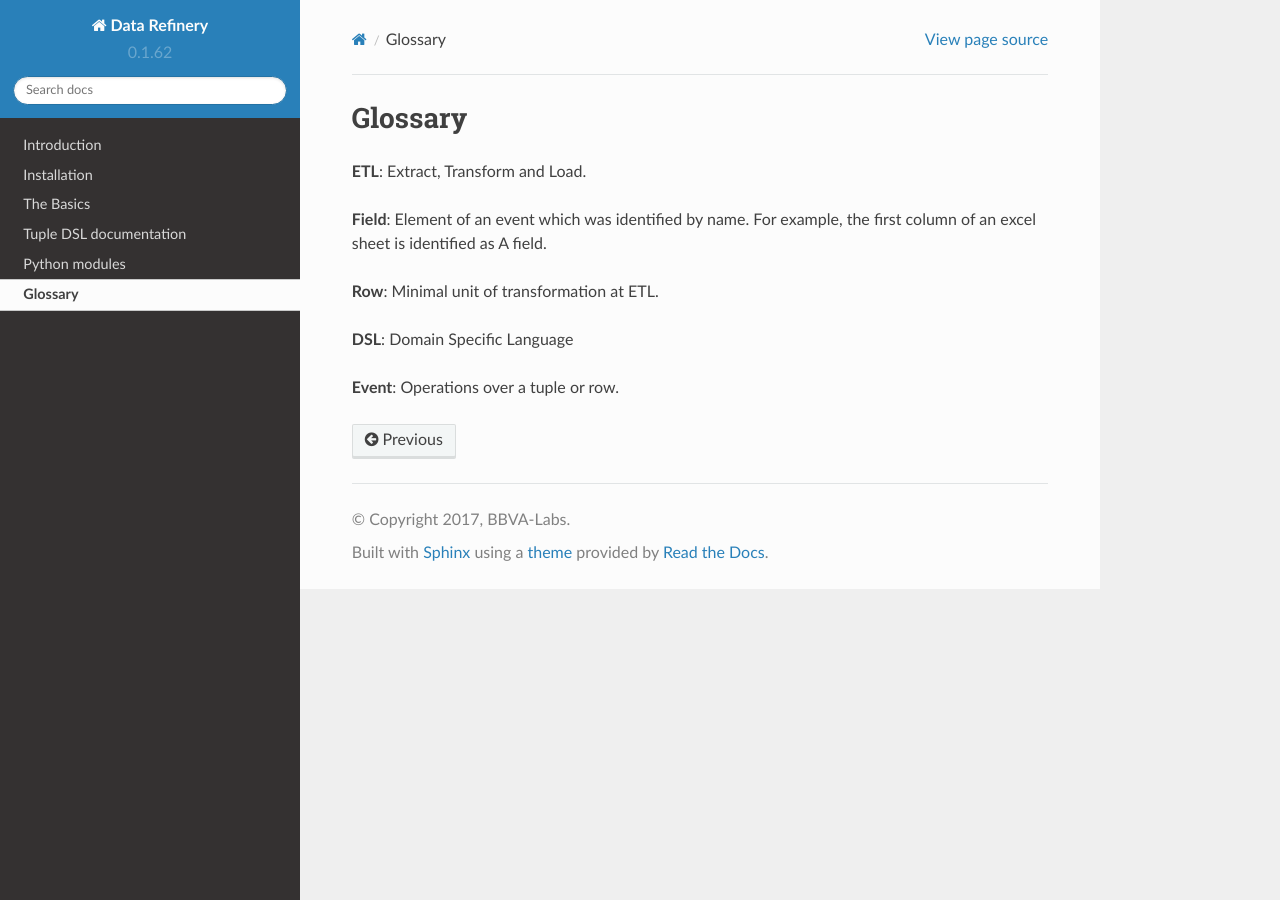
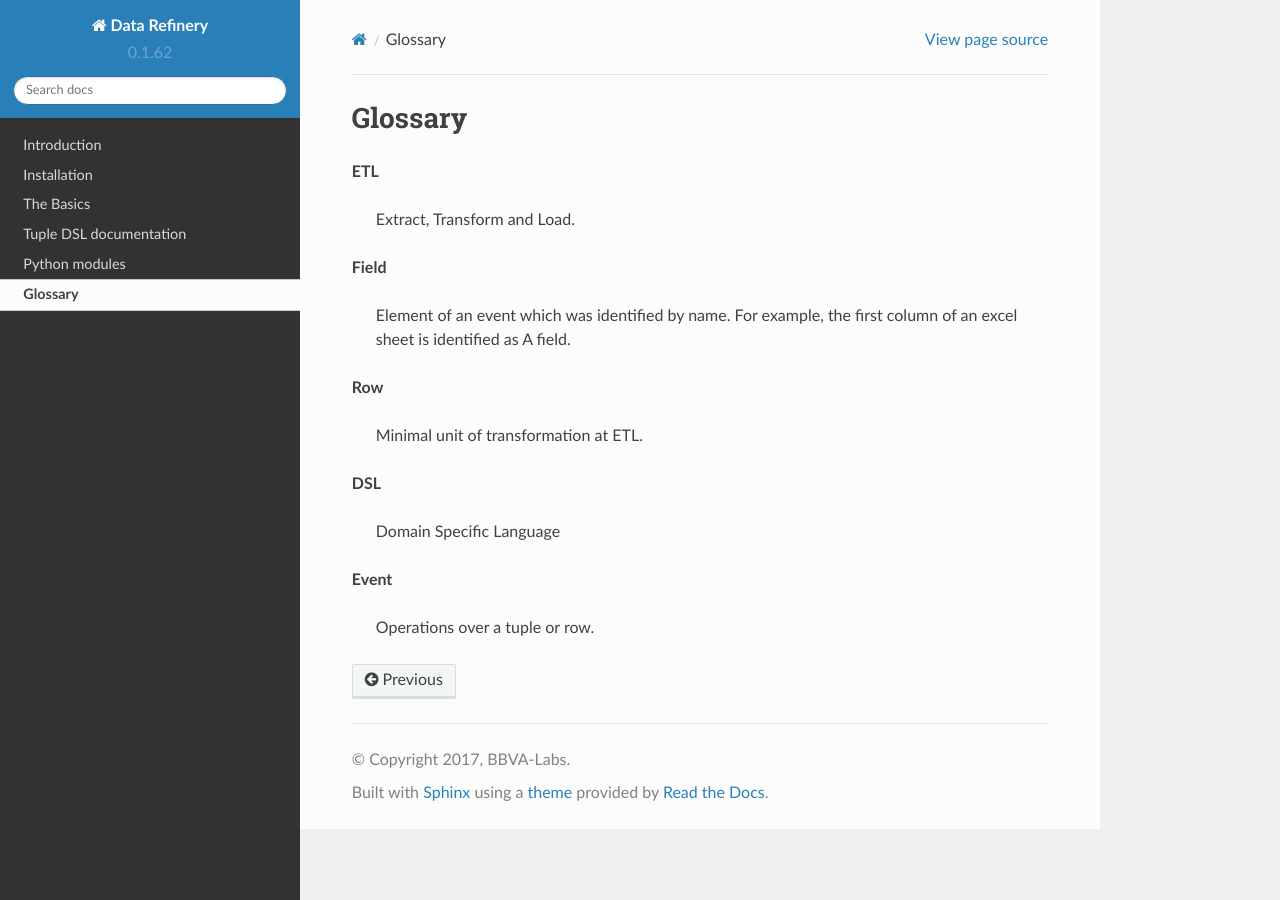
Before and after one commit to BBVA/data-refinery, a Sphinx documentation site: the page built from docs/source/glossary.rst, in a window 1280 px wide. Built offline with Sphinx 7.4.7 and the Read the Docs theme 2.0.0, drawn with Linux system fonts in a browser that asks for light colours.

Commit message:
Fix some errors on documentation and adding static images

```diff
--- a/docs/source/conf.py
+++ b/docs/source/conf.py
@@ -98,7 +98,7 @@ html_theme = 'sphinx_rtd_theme'
 # Add any paths that contain custom static files (such as style sheets) here,
 # relative to this directory. They are copied after the builtin static files,
 # so a file named "default.css" will overwrite the builtin "default.css".
-html_static_path = ['_static']
+html_static_path = ['images']
 
 # Custom sidebar templates, must be a dictionary that maps document names
 # to template names.
--- a/docs/source/glossary.rst
+++ b/docs/source/glossary.rst
@@ -1,12 +1,22 @@
 Glossary
 ========
 
-**ETL**: Extract, Transform and Load.
+**ETL**
 
-**Field**: Element of an event which was identified by name. For example, the first column of an excel sheet is identified as A field.
+    Extract, Transform and Load.
 
-**Row**: Minimal unit of transformation at ETL.
+**Field**
 
-**DSL**: Domain Specific Language
+    Element of an event which was identified by name. For example, the first column of an excel sheet is identified as A field.
 
-**Event**: Operations over a tuple or row.
+**Row**
+
+    Minimal unit of transformation at ETL.
+
+**DSL**
+
+    Domain Specific Language
+
+**Event**
+
+    Operations over a tuple or row.
```
Also changed, not shown: docs/source/thebasics.rst (+20 -11 lines), docs/source/images/function.jpg (added), docs/source/images/identity.jpg (added).
